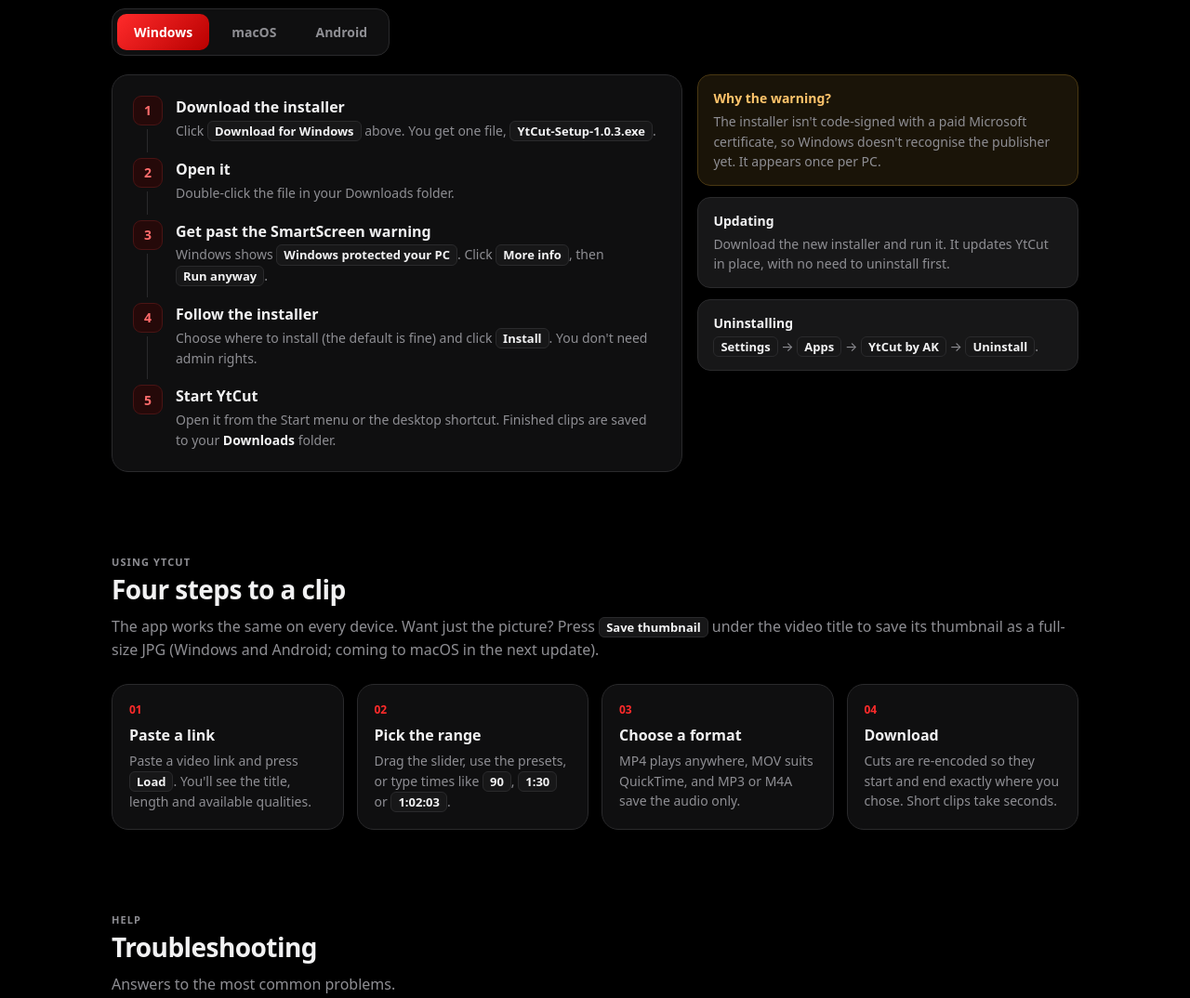
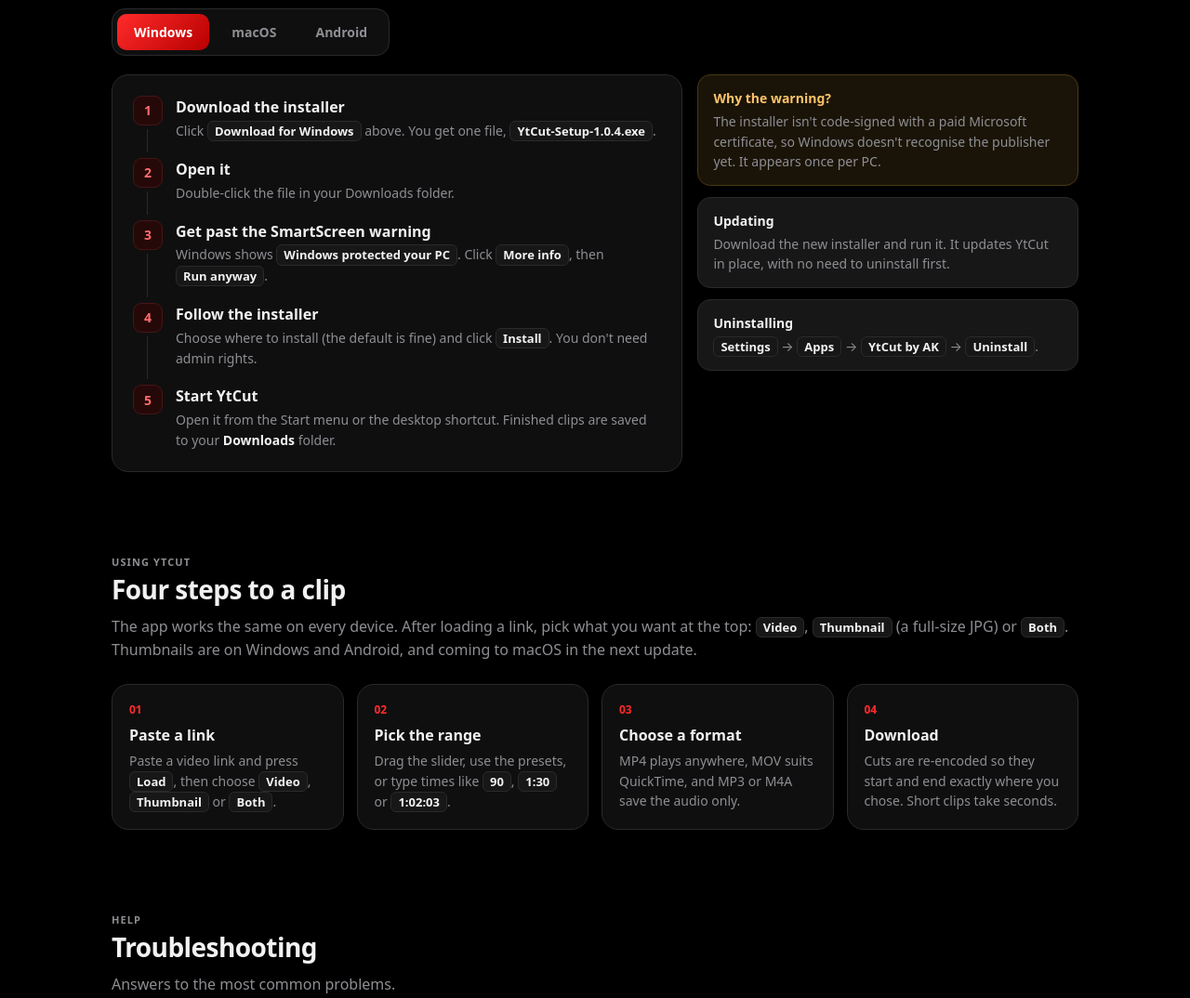
Before and after one commit to akplayzmc/YT-Cut, a plain HTML site: page index.html in a window 1280 px wide. Shown: the part 1380-2454 px from the top of the page at 93% size. Drawn offline with Linux system fonts and the light colour scheme.

Commit message:
v1.2: choose Video, Thumbnail or Both

```diff
--- a/index.html
+++ b/index.html
@@ -163,7 +163,7 @@
     <h1>Cut the part you want.<br><em>Save it in seconds.</em></h1>
     <p>Paste a video link, pick the start and end, choose MP4, MOV, MP3 or M4A, and YtCut saves just that clip. Available for Windows, macOS and Android.</p>
     <a class="cta" id="heroCta" href="#download">Download YtCut <small id="heroOs"></small></a>
-    <div class="features"><span>Exact clip ranges</span><span>Up to 4K</span><span>MP4 · MOV · MP3 · M4A</span><span>Editing-friendly H.264</span><span>Save thumbnails</span><span>Built-in updater</span></div>
+    <div class="features"><span>Exact clip ranges</span><span>Up to 4K</span><span>MP4 · MOV · MP3 · M4A</span><span>Editing-friendly H.264</span><span>Video, thumbnail or both</span><span>Built-in updater</span></div>
   </header>
 
   <section id="download">
@@ -268,9 +268,9 @@
   <section id="use">
     <div class="eyebrow">Using YtCut</div>
     <h2>Four steps to a clip</h2>
-    <p class="sub">The app works the same on every device. Want just the picture? Press <span class="ui">Save thumbnail</span> under the video title to save its thumbnail as a full-size JPG (Windows and Android; coming to macOS in the next update).</p>
+    <p class="sub">The app works the same on every device. After loading a link, pick what you want at the top: <span class="ui">Video</span>, <span class="ui">Thumbnail</span> (a full-size JPG) or <span class="ui">Both</span>. Thumbnails are on Windows and Android, and coming to macOS in the next update.</p>
     <div class="use">
-      <div class="box"><div class="n">01</div><h4>Paste a link</h4><p>Paste a video link and press <span class="ui">Load</span>. You'll see the title, length and available qualities.</p></div>
+      <div class="box"><div class="n">01</div><h4>Paste a link</h4><p>Paste a video link and press <span class="ui">Load</span>, then choose <span class="ui">Video</span>, <span class="ui">Thumbnail</span> or <span class="ui">Both</span>.</p></div>
       <div class="box"><div class="n">02</div><h4>Pick the range</h4><p>Drag the slider, use the presets, or type times like <span class="ui">90</span>, <span class="ui">1:30</span> or <span class="ui">1:02:03</span>.</p></div>
       <div class="box"><div class="n">03</div><h4>Choose a format</h4><p>MP4 plays anywhere, MOV suits QuickTime, and MP3 or M4A save the audio only.</p></div>
       <div class="box"><div class="n">04</div><h4>Download</h4><p>Cuts are re-encoded so they start and end exactly where you chose. Short clips take seconds.</p></div>
@@ -284,7 +284,7 @@
     <details><summary>A video stopped loading or downloading</summary><p>YouTube changes regularly, which breaks older versions of the downloader inside YtCut. Click <span class="ui">Update yt-dlp</span>: it's in the <span class="ui">YtCut</span> menu on Windows and at the top of the screen on Android. YtCut also checks for updates automatically once a week.</p></details>
     <details><summary>The video has sound but no picture</summary><p>Some players can't decode every video format. Turn on <span class="ui">Editing-friendly H.264</span> before downloading. H.264 plays on every device and in every editor (max 1080p).</p></details>
     <details><summary>Where are my files?</summary><p>Windows and macOS: your <b>Downloads</b> folder. Use <span class="ui">Show in folder</span> after a download. Android: videos are in your <b>Gallery</b> (DCIM/YtCut), thumbnails too (Pictures/YtCut), and audio in <b>Music</b> (Music/YtCut).</p></details>
-    <details><summary>How do I save a video's thumbnail?</summary><p>Load the video, then press <span class="ui">Save thumbnail</span> under its title. YtCut saves the highest-resolution version as a JPG, named after the File name field. It goes to Downloads on Windows and to your Gallery on Android. macOS gets it in the next update.</p></details>
+    <details><summary>How do I save a video's thumbnail?</summary><p>Load the video, choose <span class="ui">Thumbnail</span> at the top (or <span class="ui">Both</span> to get the video too), and press <span class="ui">Download thumbnail</span>. YtCut saves the highest-resolution version as a JPG, named after the File name field. It goes to Downloads on Windows and to your Gallery on Android. macOS gets it in the next update.</p></details>
     <details><summary>Clipping is slow on my phone</summary><p>To cut at the exact second, the clip is re-encoded, which is hard work for a phone. Full videos without a cut download much faster.</p></details>
     <details><summary>Live streams don't work</summary><p>That's expected. YtCut needs a finished video with a known length.</p></details>
     <details><summary>Is it legal to use YtCut?</summary><p>The app is a tool. Whether a particular download is allowed depends on the video, the rights holder, the website's terms and the law where you live. Downloading your own videos, or videos with a licence that allows it, is generally fine. Some websites, including YouTube, don't allow downloading in their terms of service. You are responsible for what you download. See the <a href="legal.html">Terms of use and disclaimer</a>.</p></details>
@@ -330,9 +330,9 @@
   // A path relative to this page (e.g. downloads/...) also works if you host the files next to the page.
   // Leave "file" empty ("") to show "Coming soon".
   const DOWNLOADS = {
-    windows: { file: 'https://github.com/akplayzmc/YT-Cut/releases/latest/download/YtCut-Setup-1.0.3.exe', version: '1.0.3', size: '194 MB' },
+    windows: { file: 'https://github.com/akplayzmc/YT-Cut/releases/latest/download/YtCut-Setup-1.0.4.exe', version: '1.0.4', size: '194 MB' },
     mac:     { file: 'https://github.com/akplayzmc/YT-Cut/releases/latest/download/YtCut-macOS-1.0.0.zip', version: '1.0.0', size: '127 MB' },
-    android: { file: 'https://github.com/akplayzmc/YT-Cut/releases/latest/download/YtCut-1.0.2.apk',       version: '1.0.2', size: '59 MB' }
+    android: { file: 'https://github.com/akplayzmc/YT-Cut/releases/latest/download/YtCut-1.0.3.apk',       version: '1.0.3', size: '59 MB' }
   };
   // =====================================================
 
```
Also changed, not shown: legal.html (+1 -1 lines).
